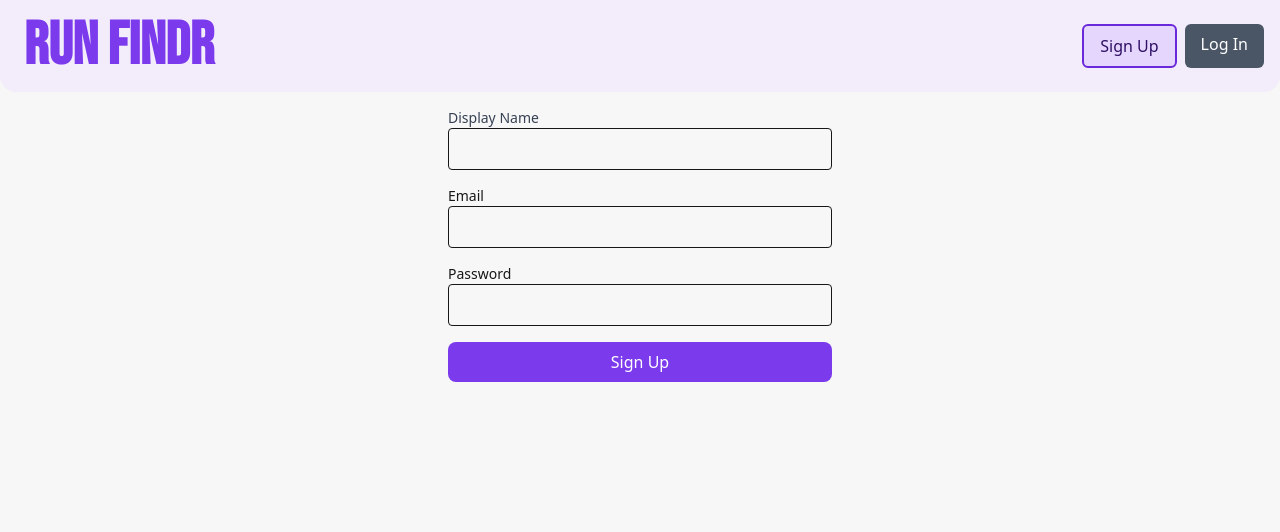
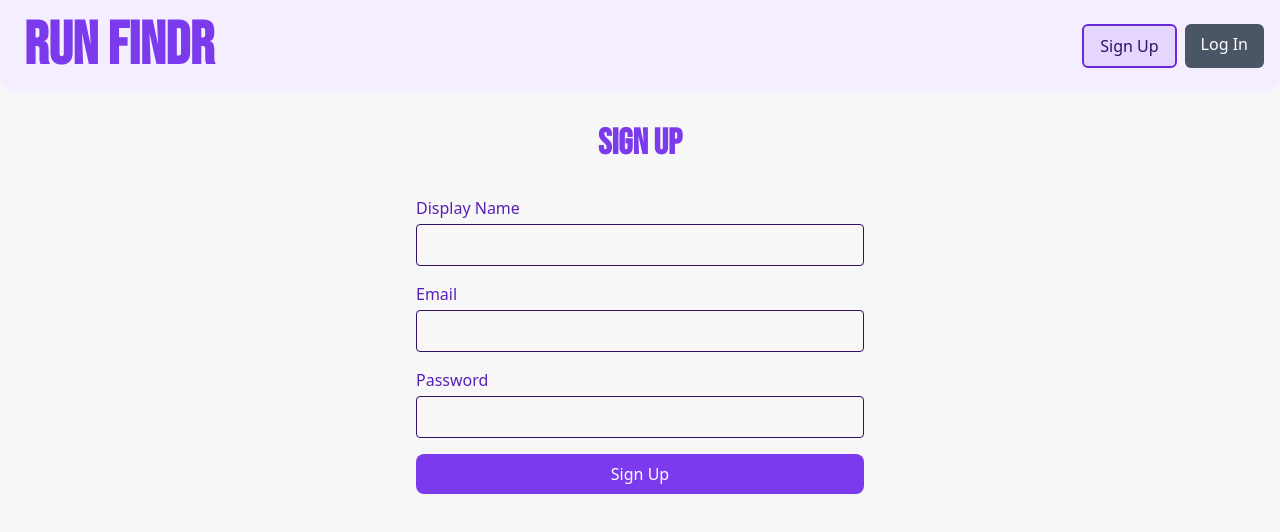
Before and after one commit to lexkon/run-findr, a Next.js app: page /sign-up in a window 1280 px wide. Shown: the top 532 px of the page. Built offline with nearby package versions, Linux system fonts and the light colour scheme; no server answers.

Commit message:
run event page WIP

```diff
--- a/app/globals.css
+++ b/app/globals.css
@@ -11,6 +11,7 @@
   --color-background: var(--background);
   --color-foreground: var(--foreground);
   --color-electric-violet-50: #f7f3ff;
+  --color-electric-violet-75: #f4eeff;
   --color-electric-violet-100: #f1e9fe;
   --color-electric-violet-200: #e5d6fe;
   --color-electric-violet-300: #d0b5fd;
--- a/app/login/page.tsx
+++ b/app/login/page.tsx
@@ -5,7 +5,7 @@ export default function Login() {
     return (
         <>
             <Header />
-            <h2 className="font-heading text-electric-violet-600 text-4xl font-semibold text-center mt-6">Log In</h2>
+            <h1 className="font-heading text-electric-violet-600 text-4xl font-semibold text-center my-6">Log In</h1>
             <LoginForm />
         </>
     )
--- a/app/not-found.tsx
+++ b/app/not-found.tsx
@@ -7,7 +7,7 @@ export default function Custom404() {
             <Header />
             <main className="text-left m-4 mb-12 p-4">
                 <h1 className="font-heading text-electric-violet-600 tracking-wider text-5xl md:text-6xl uppercase font-bold mb-4">404!</h1>
-                <h1 className="text-2xl md:text-3xl font-extrabold mb-6">Looks like your GPS took you on a wrong turn</h1>
+                <h1 className="text-2xl md:text-3xl font-extrabold text-electric-violet-950 mb-10">Looks like your GPS took you on a wrong turn</h1>
                 <Link href="/" className="p-2 px-4 font-medium text-lg text-electric-violet-950 bg-electric-violet-200 border-2 border-electric-violet-700 rounded-md">Let's head back home</Link>
             </main>
 
--- /dev/null
+++ b/app/run/[id]/page.tsx
@@ -0,0 +1,50 @@
+import { notFound } from 'next/navigation'
+import { createSupabaseServerClient } from '@/lib/supabase-server'
+import Header from '@/components/Header'
+import Image from 'next/image';
+import { formatDateWithWeekdayOrdinal, formatTime } from '@/lib/utils';
+
+type RunPageProps = {
+    params: Promise<{ id: string }>;
+};
+
+export default async function RunPage({ params }: RunPageProps) {
+    const supabase = await createSupabaseServerClient()
+    const { id } = await params;
+    const { data: run, error } = await supabase
+        .from('running_events')
+        .select('*')
+        .eq('id', id)
+        .single()
+
+    if (!run || error) return notFound()
+
+    return (
+        <>
+            <Header />
+            <main className="mb-16 mx-4 p-6">
+                <div className="absolute inset-0 -z-10 max-h-3/4">
+                    <Image
+                        src={run.image_url}
+                        alt={`Photo of ${run.event_name.split(" ")[0]}`}
+                        fill={true}
+                        className='object-cover mask-radial-[60%_80%] mask-radial-from-75% mask-radial-at-right'
+                    />
+                    <div className="absolute inset-0 bg-gradient-to-t from-[#f7f7f7] via-electric-violet-75/10 to-transparent z-0" />
+                    <div className="absolute inset-0 bg-[#ffffff/100] backdrop-blur-sm" />
+                </div>
+
+
+                <div className='z-10'>
+                    <h1 className='font-heading text-6xl md:text-8xl font-bold tracking-normal bg-gradient-to-br from-electric-violet-600  to-electric-violet-400 bg-clip-text text-transparent'>{run.event_name}</h1>
+                    <p>{run.description}</p>
+                    <ul className="mt-2 space-y-1 text-md text-gray-600">
+                        <li><strong>Distance:</strong> {run.distance}km</li>
+                        <li><strong>When:</strong> {formatDateWithWeekdayOrdinal(run.event_date)} at {formatTime(run.event_time)}</li>
+                        <li><strong>Location:</strong> {run.location}</li>
+                    </ul>
+                </div>
+            </main>
+        </>
+    )
+}
--- a/app/sign-up/page.tsx
+++ b/app/sign-up/page.tsx
@@ -5,6 +5,8 @@ export default function SignUp() {
     return (
         <>
             <Header />
+            <h1 className="font-heading text-electric-violet-600 text-4xl font-semibold text-center mt-8 mb-8">Sign Up</h1>
+
             <SignUpForm />
         </>
     )
--- a/components/EventList.tsx
+++ b/components/EventList.tsx
@@ -5,6 +5,7 @@ import { supabase } from "@/lib/supabase-client";
 import { RunningEvent } from "@/lib/types";
 import EventCard from "./EventCard";
 import LoadingCard from "./LoadingCard";
+import Link from "next/link";
 
 export default function EventList() {
 
@@ -20,9 +21,8 @@ export default function EventList() {
                 .select('*')
                 .order('event_date', { ascending: true })
             if (data) setEvents(data as RunningEvent[]);
-            console.log(data)
         } catch (error) {
-            console.log(error)
+            console.warn(error)
         }
         setIsLoading(false)
     }
@@ -37,8 +37,11 @@ export default function EventList() {
                 ? [...Array(loadingCardCount)].map((_, i) => (
                     <LoadingCard key={i} />
                 ))
-                : events.map((event) => (
-                    <EventCard key={event.id} event={event} />
+                : events.map((event, i) => (
+                    <Link href={`/run/${event.id}`} key={i}>
+                        <EventCard event={event} />
+                    </Link>
+
                 ))
             }
         </section>
--- a/components/Header.tsx
+++ b/components/Header.tsx
@@ -3,7 +3,7 @@ import Nav from "./Nav";
 
 export default function Header() {
     return (
-        <header className='flex flex-row justify-between p-4 bg-electric-violet-100/70 rounded-b-2xl mb-4'>
+        <header className='flex flex-row justify-between p-4 bg-electric-violet-75 rounded-b-2xl mb-4'>
             <Link href='/'>
                 <h1 className="text-left uppercase font-heading tracking-normal text-5xl md:text-6xl mx-2 font-bold text-electric-violet-600">Run Findr</h1 >
             </Link>
--- a/components/LoginForm.tsx
+++ b/components/LoginForm.tsx
@@ -34,7 +34,7 @@ export default function LoginForm() {
     }
 
     return (
-        <form onSubmit={handleLogin} className="space-y-4 max-w-md mx-auto mt-4">
+        <form onSubmit={handleLogin} className="space-y-4 max-w-md mx-auto">
             <div>
                 <label className="block text-sm font-medium">Email</label>
                 <input
--- a/components/SignUpForm.tsx
+++ b/components/SignUpForm.tsx
@@ -32,54 +32,58 @@ export default function SignUpForm() {
     }
 
     return (
-        <form onSubmit={handleSignUp} className="space-y-4 max-w-sm mx-auto">
+        <form onSubmit={handleSignUp} className="space-y-4 max-w-sm md:max-w-md mx-auto">
             <div>
-                <label className="block text-sm font-medium text-gray-700">Display Name</label>
+                <label className="block text-md font-medium text-electric-violet-800 mb-1">Display Name</label>
                 <input
                     type="text"
                     required
+
                     value={formData.displayName}
                     onChange={(e) => setFormData({ ...formData, displayName: e.target.value })}
-                    className="w-full px-3 py-2 border rounded"
+                    className="w-full px-3 py-2 border rounded border-electric-violet-950"
                 />
             </div>
 
             <div>
-                <label className="block text-sm font-medium">Email</label>
+                <label className="block text-md font-medium text-electric-violet-800 mb-1">Email</label>
                 <input
                     type="email"
                     required
                     value={formData.email}
                     onChange={(e) => setFormData({ ...formData, email: e.target.value })}
-                    className="w-full px-3 py-2 border rounded"
+                    className="w-full px-3 py-2 border rounded border-electric-violet-950"
                 />
             </div>
 
             <div>
-                <label className="block text-sm font-medium">Password</label>
+                <label className="block text-md font-medium text-electric-violet-800 mb-1">Password</label>
                 <input
                     type="password"
                     required
+                    placeholder=''
                     value={formData.password}
                     onChange={(e) => setFormData({ ...formData, password: e.target.value })}
-                    className="w-full px-3 py-2 border rounded"
+                    className="w-full px-3 py-2 border rounded border-electric-violet-950"
                 />
             </div>
 
             {error && <p className="text-red-600 text-sm">{error}</p>}
-            {success && (
-                <p className="text-green-600 text-sm">
-                    Check your email to confirm your account!
-                </p>
-            )}
+            {
+                success && (
+                    <p className="text-green-600 text-sm font-bold">
+                        Check your email to confirm your account!
+                    </p>
+                )
+            }
 
             <button
                 type="submit"
-                className="w-full bg-[#7C3AED] text-white py-2 rounded-lg"
+                className="w-full bg-[#7C3AED] font-medium text-white py-2 rounded-lg"
                 disabled={loading}
             >
-                {loading ? 'Signing up...' : 'Sign Up'}
+                {loading ? 'Validating' : 'Sign Up'}
             </button>
-        </form>
+        </form >
     )
 }
```
Also changed, not shown: components/LoadingCard.tsx (line endings or trailing spaces).
